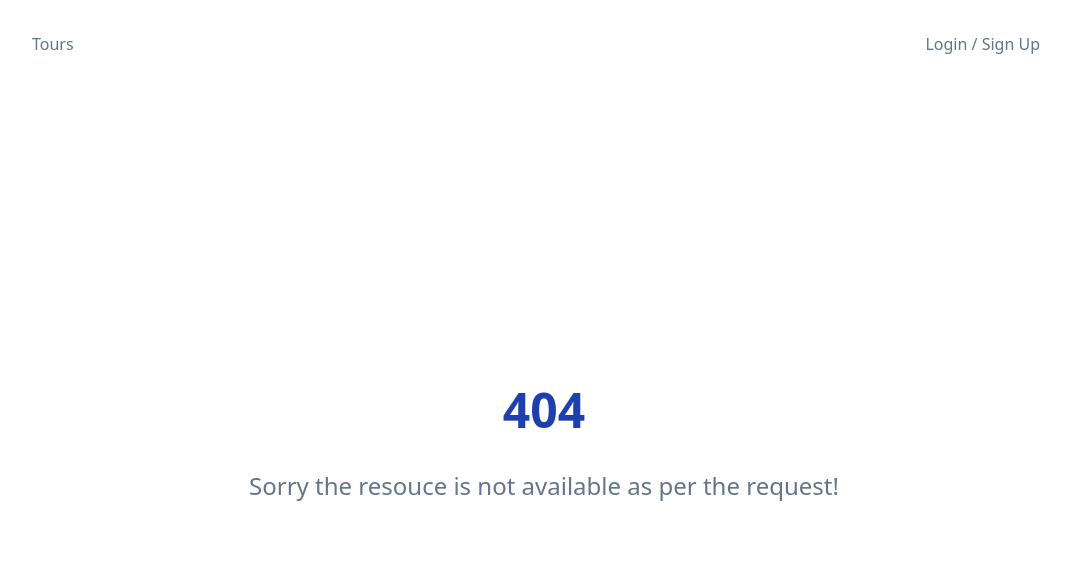
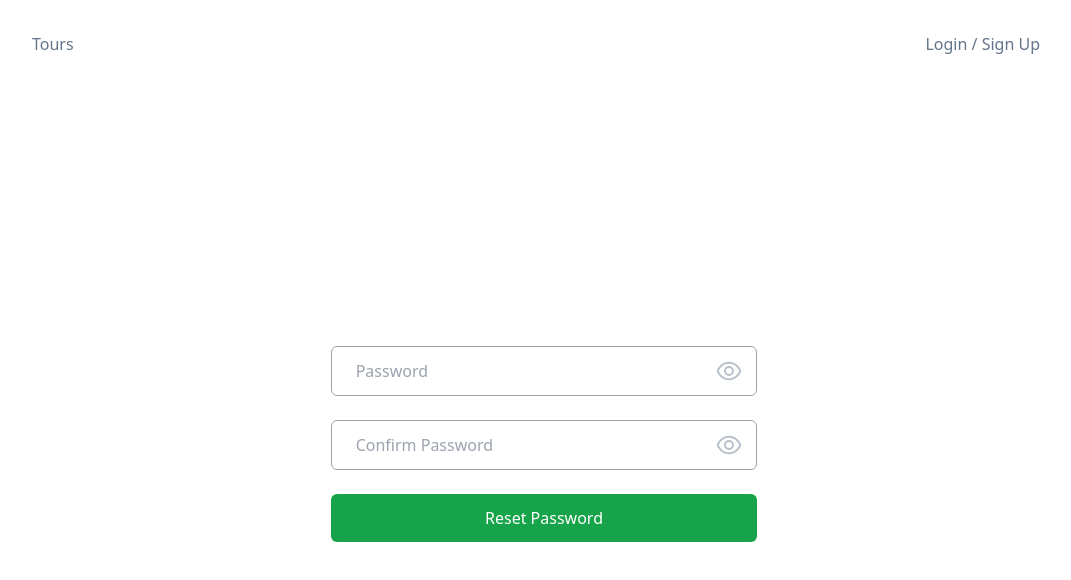
Before and after one commit to erickhangati/tours-app, a React (Vite) app in the folder frontend/: page /reset-password/1 in a window 1280 px wide. Before the commit this address had no page. Shown: the top 580 px of the page, without its empty margins (96-1167 px from the left). Built offline with nearby package versions, Linux system fonts and the light colour scheme.

Commit message:
Added password reset page

```diff
--- /dev/null
+++ b/frontend/components/ResetPassword.tsx
@@ -0,0 +1,149 @@
+import React, { useState } from 'react';
+import axios from 'axios';
+import { useMutation } from '@tanstack/react-query';
+
+import EyeIcon from './icons/EyeIcon';
+import EyeCrossedIcon from './icons/EyeCrossedIcon';
+
+interface FormData {
+  password: string;
+  confirmPassword: string;
+}
+
+const initialFormValues = {
+  password: '',
+  confirmPassword: '',
+};
+
+interface ErrorData {
+  password: boolean;
+  confirmPassword: boolean;
+}
+
+const initialErrorValues = {
+  password: false,
+  confirmPassword: false,
+};
+
+interface ResponseData {
+  isError: boolean;
+  message: string;
+}
+
+const initialResponse = {
+  isError: false,
+  message: '',
+};
+
+const ResetPassword = () => {
+  const [viewPassword, setViewPassword] = useState(false);
+  const [formValues, setFormValues] = useState<FormData>(initialFormValues);
+  const [formError, setFormError] = useState<ErrorData>(initialErrorValues);
+  const [response, setResponse] = useState<ResponseData>(initialResponse);
+
+  const resetPasswordErrorHandler = () => {
+    if (!formValues.password)
+      setFormError((prev) => ({ ...prev, password: true }));
+    if (!formValues.confirmPassword)
+      setFormError((prev) => ({ ...prev, confirmPassword: true }));
+  };
+
+  const submitHandler = (e: React.FormEvent) => {
+    e.preventDefault();
+  };
+
+  return (
+    <form className='flex flex-col gap-6 w-5/12' onSubmit={submitHandler}>
+      {response?.message && (
+        <h2
+          className='self-center font-medium text-lg text-green-600'
+          style={{
+            color: response?.isError ? 'red' : '',
+          }}
+        >
+          {response?.message}
+        </h2>
+      )}
+
+      <div className='relative'>
+        <input
+          className='px-6 py-3 outline-none rounded-md border border-gray-400 border-solid w-full'
+          type={viewPassword ? 'text' : 'password'}
+          id='password'
+          value={formValues?.password}
+          placeholder='Password'
+          style={{
+            border:
+              formError.password && !formValues.password ? '1px solid red' : '',
+          }}
+          onChange={(event) =>
+            setFormValues((prev) => ({
+              ...prev,
+              password: event.target.value,
+            }))
+          }
+        />
+        {!viewPassword && (
+          <EyeIcon
+            className='absolute top-[50%] translate-y-[-50%] right-4'
+            onClick={() => setViewPassword((prev) => !prev)}
+          />
+        )}
+        {viewPassword && (
+          <EyeCrossedIcon
+            className='absolute top-[50%] translate-y-[-50%] right-4'
+            onClick={() => setViewPassword((prev) => !prev)}
+          />
+        )}
+      </div>
+
+      <div className='relative'>
+        <input
+          className='px-6 py-3 outline-none rounded-md border border-gray-400 border-solid w-full'
+          type={viewPassword ? 'text' : 'password'}
+          id='confirmPassword'
+          value={formValues?.confirmPassword}
+          placeholder='Confirm Password'
+          style={{
+            border:
+              formError.confirmPassword && !formValues.confirmPassword
+                ? '1px solid red'
+                : '',
+          }}
+          onChange={(event) =>
+            setFormValues((prev) => ({
+              ...prev,
+              confirmPassword: event.target.value,
+            }))
+          }
+        />
+
+        {!viewPassword && (
+          <EyeIcon
+            className='absolute top-[50%] translate-y-[-50%] right-4'
+            onClick={() => setViewPassword((prev) => !prev)}
+          />
+        )}
+
+        {viewPassword && (
+          <EyeCrossedIcon
+            className='absolute top-[50%] translate-y-[-50%] right-4'
+            onClick={() => setViewPassword((prev) => !prev)}
+          />
+        )}
+      </div>
+
+      <button
+        className='px-6 py-3 text-white font-medium bg-green-600 hover:bg-green-600/70 transition rounded-md'
+        // disabled={signupIsLoading}
+        // style={{
+        //   backgroundColor: signupIsLoading ? '#e0e0e0' : '',
+        // }}
+      >
+        Reset Password
+      </button>
+    </form>
+  );
+};
+
+export default ResetPassword;
--- a/frontend/pages/Home.tsx
+++ b/frontend/pages/Home.tsx
@@ -1,3 +1,4 @@
+import React from 'react';
 import axios from 'axios';
 import { useQuery } from '@tanstack/react-query';
 import { useNavigate } from 'react-router-dom';
--- /dev/null
+++ b/frontend/pages/ResetPassword.tsx
@@ -0,0 +1,13 @@
+import React from 'react';
+
+import ResetPassword from '../components/ResetPassword';
+
+const ResetPasswordPage = () => {
+  return (
+    <main className='min-h-[calc(100vh-88px)] flex items-center justify-center'>
+      <ResetPassword />
+    </main>
+  );
+};
+
+export default ResetPasswordPage;
--- a/frontend/src/App.tsx
+++ b/frontend/src/App.tsx
@@ -8,6 +8,7 @@ import {
 import Tours from '../pages/Tours';
 import TourDetails from '../pages/TourDetails';
 import Login from '../pages/Login';
+import ResetPassword from '../pages/ResetPassword';
 import NotFound from '../pages/NotFound';
 import Nav from '../components/Nav';
 
@@ -17,6 +18,7 @@ const router = createBrowserRouter(
       <Route index element={<Tours />} />
       <Route path='/:tourId' element={<TourDetails />} />
       <Route path='/login' element={<Login />} />
+      <Route path='/reset-password/:token' element={<ResetPassword />} />
       <Route path='/not-found' element={<NotFound />} />
       <Route path='*' element={<NotFound />} />
     </Route>
```
